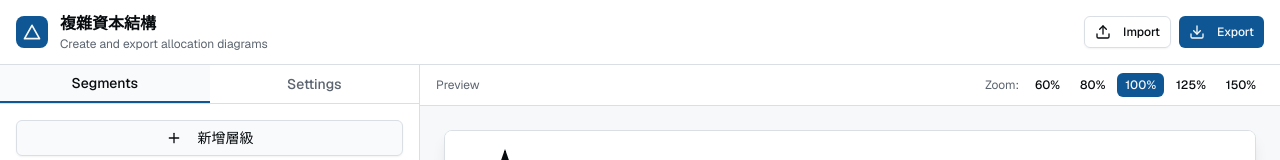
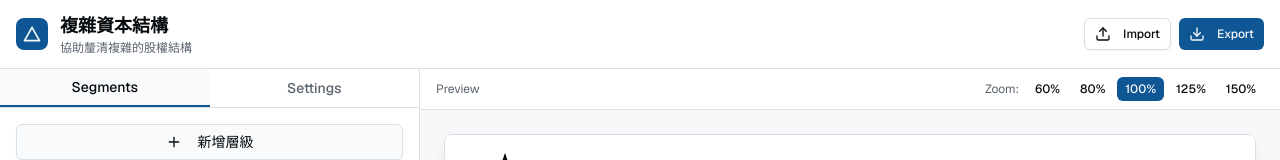
Before and after one commit to 106071049/complex-capital-structure, a Next.js app: page / in a window 1280 px wide. Shown: the top 160 px of the page. Built offline with nearby package versions, Linux system fonts and the light colour scheme.

Commit message:
feat: 更新標題樣式和副標題文字
- 加大「複雜資本結構」字體從 text-base 改為 text-lg
- 修改副標題為「協助釐清複雜的股權結構」
- 改善標題視覺層次和中文描述

```diff
--- a/app/page.tsx
+++ b/app/page.tsx
@@ -169,11 +169,11 @@ export default function TriangleBuilderPage() {
             </svg>
           </div>
           <div>
-            <h1 className="text-base font-semibold text-foreground">
+            <h1 className="text-lg font-semibold text-foreground">
               複雜資本結構
             </h1>
             <p className="text-xs text-muted-foreground">
-              Create and export allocation diagrams
+              協助釐清複雜的股權結構
             </p>
           </div>
         </div>
```
